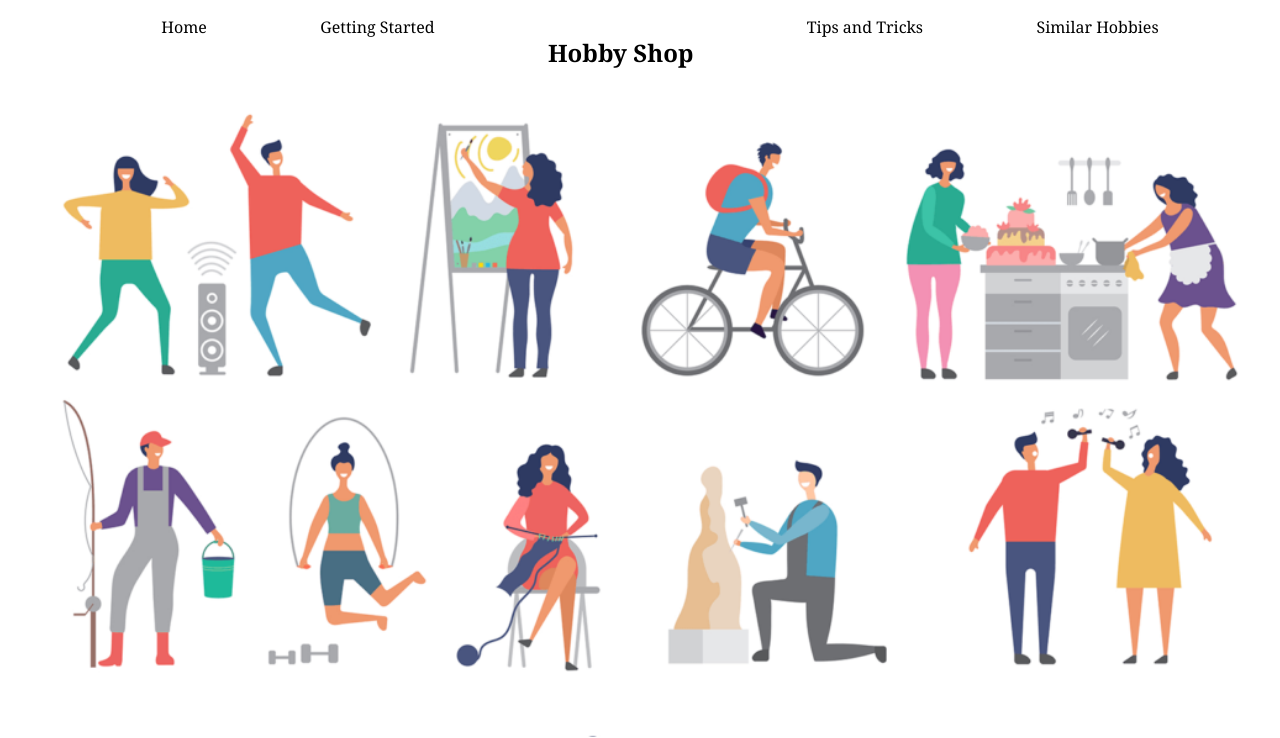
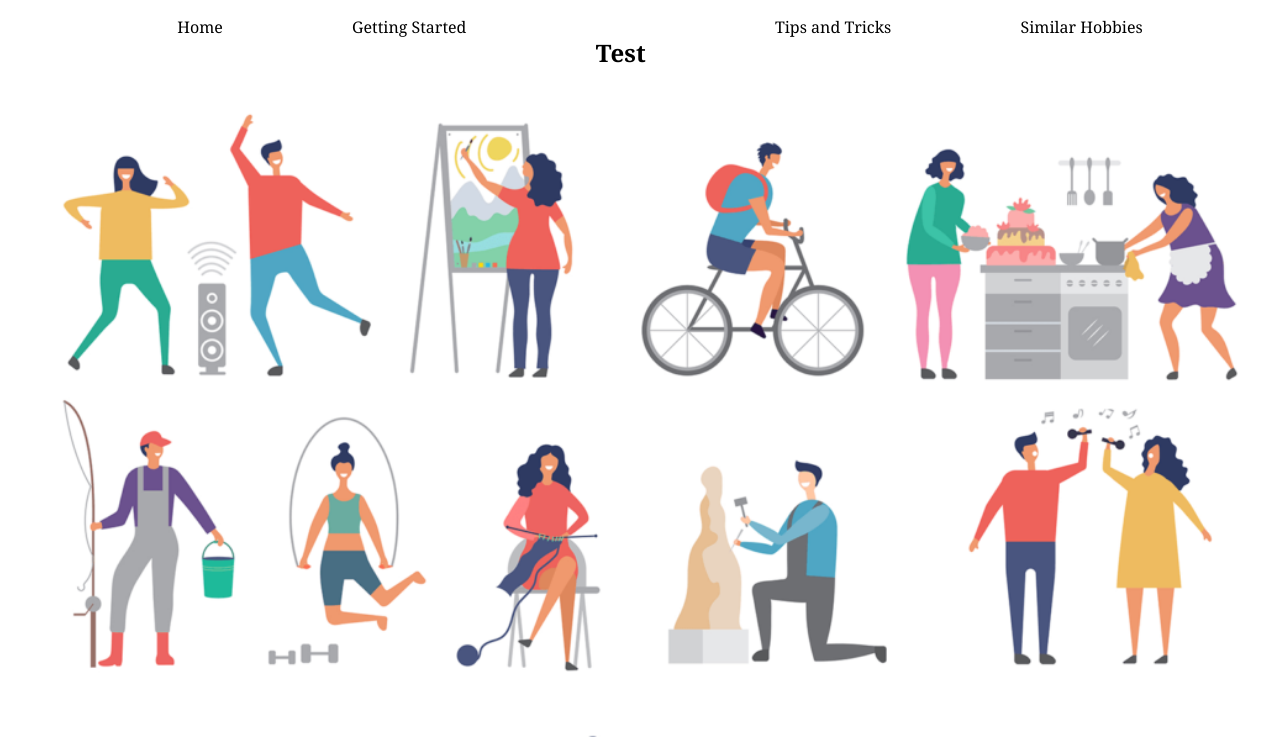
Before and after one commit to devmccraney/Activity21.1, a plain HTML site: page index.html in a window 1280 px wide. Shown: the top 738 px of the page. Drawn offline with nearby package versions, Linux system fonts and the light colour scheme.

Commit message:
test- dev

```diff
--- a/index.html
+++ b/index.html
@@ -32,7 +32,7 @@
         <ul>
             <li class="left"><a href=index.html>Home</a></li>
             <li class="left"><a href=gettingstarted.html>Getting Started</a></li>
-            <h1>Hobby Shop</h1>
+            <h1>Test</h1>
             <li class="right"><a href=tips.html>Tips and Tricks</a></li>
             <li class="right"><a href=similar.html>Similar Hobbies</a></li>
         </ul>
```
